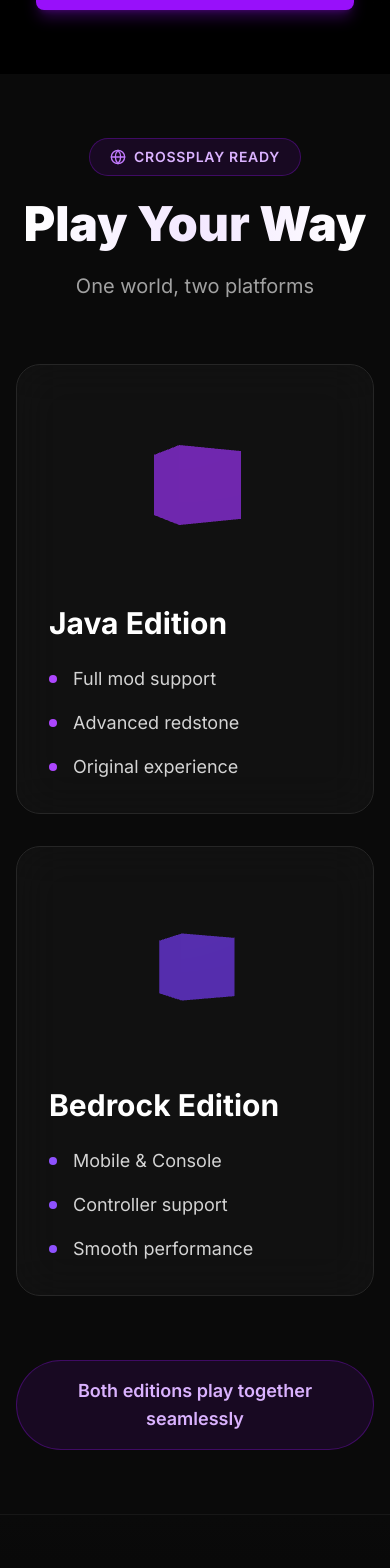
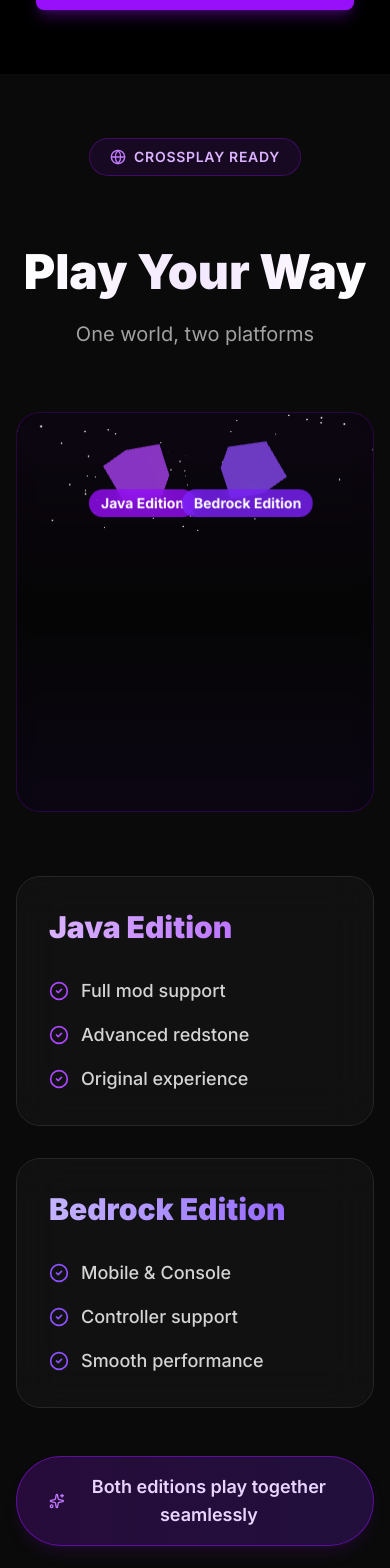
Before and after one commit to RaihanAizvan/unique-smp, a React (Vite) app: page / in a window 390 px wide. Shown: the part 7174-8742 px from the top of the page. Built offline with nearby package versions, Linux system fonts and the light colour scheme.

Commit message:
feat: rebuild CrossPlatform section with immersive 3D stars, animated cubes, glassmorphism cards and stagger animations

```diff
--- a/src/sections/CrossPlatform.tsx
+++ b/src/sections/CrossPlatform.tsx
@@ -1,148 +1,302 @@
+import { useState, useRef, Suspense } from 'react';
 import { motion } from 'framer-motion';
-import { Suspense } from 'react';
-import { Canvas } from '@react-three/fiber';
-import { Globe, Sparkles } from 'lucide-react';
+import { Canvas, useFrame } from '@react-three/fiber';
+import { Stars, Html } from '@react-three/drei';
+import { Globe, Sparkles, CheckCircle2 } from 'lucide-react';
+import type { Mesh, Group } from 'three';
 import { content } from '../constants/content';
 import { Section } from '../components/Section';
-import { PlatformIcon } from '../components/PlatformIcon';
 
 /**
  * Cross Platform Section - Premium Redesign
  *
  * Features:
- * - Glassmorphism comparison panels
+ * - Large hero-style 3D scene with rotating cubes, animated lights, and stars
+ * - Glassmorphism comparison panels below
+ * - Staggered feature animations
  * - Central crossplay badge
- * - Enhanced 3D icon presentation
- * - Animated gradient accents
- * - Mobile-first layout
+ * - Premium gradient accents and glowing borders
+ * - Mobile responsive layout
  */
+
+// 3D Scene Component
+function PlatformScene3D() {
+  const javaCubeRef = useRef<Mesh>(null);
+  const bedrockCubeRef = useRef<Mesh>(null);
+  const lightRef = useRef<Group>(null);
+
+  useFrame(() => {
+    // Rotate Java cube (purple)
+    if (javaCubeRef.current) {
+      javaCubeRef.current.rotation.x += 0.005;
+      javaCubeRef.current.rotation.y += 0.008;
+    }
+
+    // Rotate Bedrock cube (violet)
+    if (bedrockCubeRef.current) {
+      bedrockCubeRef.current.rotation.x -= 0.005;
+      bedrockCubeRef.current.rotation.y -= 0.008;
+    }
+
+    // Animate point light orbiting
+    if (lightRef.current) {
+      const time = Date.now() * 0.001;
+      lightRef.current.position.x = Math.sin(time) * 8;
+      lightRef.current.position.y = Math.cos(time * 0.7) * 6;
+      lightRef.current.position.z = Math.cos(time) * 8;
+    }
+  });
+
+  return (
+    <>
+      {/* Background stars */}
+      <Stars radius={100} depth={50} count={500} factor={4} saturation={0.7} fade speed={0.1} />
+
+      {/* Ambient light for overall scene */}
+      <ambientLight intensity={0.4} />
+
+      {/* Main animated point light */}
+      <pointLight ref={lightRef} intensity={2} distance={20} color="#a855f7" />
+
+      {/* Secondary lights */}
+      <pointLight position={[-8, 5, 8]} intensity={1.5} color="#7c3aed" />
+      <pointLight position={[8, -5, -8]} intensity={1.2} color="#6366f1" />
+
+      {/* Java Edition Cube - Left */}
+      <mesh ref={javaCubeRef} position={[-2.5, 0, 0]}>
+        <boxGeometry args={[1.8, 1.8, 1.8]} />
+        <meshStandardMaterial
+          color="#a855f7"
+          emissive="#a855f7"
+          emissiveIntensity={0.5}
+          roughness={0.3}
+          metalness={0.7}
+        />
+      </mesh>
+
+      {/* Java Label */}
+      <Html position={[-2.5, -1.5, 0]} center>
+        <div className="text-white font-bold text-sm whitespace-nowrap bg-purple-600/80 px-3 py-1 rounded-full backdrop-blur-sm">
+          Java Edition
+        </div>
+      </Html>
+
+      {/* Bedrock Edition Cube - Right */}
+      <mesh ref={bedrockCubeRef} position={[2.5, 0, 0]}>
+        <boxGeometry args={[1.8, 1.8, 1.8]} />
+        <meshStandardMaterial
+          color="#8b5cf6"
+          emissive="#8b5cf6"
+          emissiveIntensity={0.5}
+          roughness={0.3}
+          metalness={0.7}
+        />
+      </mesh>
+
+      {/* Bedrock Label */}
+      <Html position={[2.5, -1.5, 0]} center>
+        <div className="text-white font-bold text-sm whitespace-nowrap bg-violet-600/80 px-3 py-1 rounded-full backdrop-blur-sm">
+          Bedrock Edition
+        </div>
+      </Html>
+    </>
+  );
+}
+
 export function CrossPlatform() {
-  const t = content;
+  const t = content.crossPlatform;
+  const [hoveredFeature, setHoveredFeature] = useState<number | null>(null);
+
+  const featureVariants = {
+    hidden: { opacity: 0, x: -20 },
+    visible: (index: number) => ({
+      opacity: 1,
+      x: 0,
+      transition: {
+        delay: 0.1 + index * 0.08,
+        duration: 0.5,
+      },
+    }),
+  };
 
   return (
     <Section id="platform" background="secondary">
       <div className="max-w-7xl mx-auto">
-        {/* Header */}
+        {/* Header Badge */}
         <motion.div
           initial={{ opacity: 0, y: 30 }}
           whileInView={{ opacity: 1, y: 0 }}
           viewport={{ once: true }}
           transition={{ duration: 0.6 }}
-          className="text-center mb-16"
+          className="text-center mb-12"
         >
           <div className="inline-flex items-center gap-2 px-5 py-2 bg-purple-600/10 border border-purple-600/30 rounded-full mb-6">
             <Globe className="w-4 h-4 text-purple-400" />
-            <span className="text-purple-300 text-sm font-semibold uppercase tracking-wider">Crossplay Ready</span>
+            <span className="text-purple-300 text-sm font-semibold uppercase tracking-wider">
+              Crossplay Ready
+            </span>
           </div>
+        </motion.div>
+
+        {/* Title and Subtitle */}
+        <motion.div
+          initial={{ opacity: 0, y: 20 }}
+          whileInView={{ opacity: 1, y: 0 }}
+          viewport={{ once: true }}
+          transition={{ duration: 0.6, delay: 0.1 }}
+          className="text-center mb-16 lg:mb-20"
+        >
           <h2 className="text-5xl md:text-6xl lg:text-7xl font-black mb-6">
             <span className="bg-gradient-to-r from-white via-purple-100 to-white bg-clip-text text-transparent">
-              {t.crossPlatform.title}
+              {t.title}
             </span>
           </h2>
           <p className="text-xl md:text-2xl text-neutral-400 max-w-3xl mx-auto">
-            {t.crossPlatform.subtitle}
+            {t.subtitle}
           </p>
         </motion.div>
 
-        {/* Platform Comparison */}
-        <div className="relative grid grid-cols-1 lg:grid-cols-2 gap-8 lg:gap-12">
-          {/* Center crossplay badge */}
+        {/* Hero 3D Scene */}
+        <motion.div
+          initial={{ opacity: 0, scale: 0.95 }}
+          whileInView={{ opacity: 1, scale: 1 }}
+          viewport={{ once: true }}
+          transition={{ duration: 0.8, delay: 0.2 }}
+          className="relative mb-16 lg:mb-20"
+        >
+          <div className="absolute inset-0 bg-gradient-to-b from-purple-900/20 via-transparent to-violet-900/20 rounded-3xl pointer-events-none" />
+          <div className="relative min-h-[400px] lg:min-h-[500px] rounded-3xl border border-purple-600/20 overflow-hidden bg-black/50 backdrop-blur-sm">
+            <Suspense fallback={null}>
+              <Canvas camera={{ position: [0, 0, 6], fov: 50 }} dpr={[1, 2]}>
+                <PlatformScene3D />
+              </Canvas>
+            </Suspense>
+          </div>
+        </motion.div>
+
+        {/* Platform Comparison Cards */}
+        <div className="relative grid grid-cols-1 lg:grid-cols-2 gap-8 lg:gap-12 mb-12">
+          {/* Center Connector Badge */}
           <motion.div
-            initial={{ opacity: 0, scale: 0.9 }}
+            initial={{ opacity: 0, scale: 0.8 }}
             whileInView={{ opacity: 1, scale: 1 }}
             viewport={{ once: true }}
-            transition={{ duration: 0.5, delay: 0.2 }}
-            className="hidden lg:flex absolute left-1/2 top-1/2 -translate-x-1/2 -translate-y-1/2 z-10"
+            transition={{ duration: 0.5, delay: 0.3 }}
+            className="hidden lg:flex absolute left-1/2 top-1/2 -translate-x-1/2 -translate-y-1/2 z-20 pointer-events-none"
           >
-            <div className="px-5 py-3 bg-gradient-to-r from-purple-600 to-violet-600 rounded-full shadow-xl shadow-purple-900/30 flex items-center gap-2">
-              <Sparkles className="w-4 h-4 text-white" />
-              <span className="text-white font-semibold">Seamless Crossplay</span>
+            <div className="flex flex-col items-center gap-1">
+              <div className="w-12 h-12 rounded-full bg-gradient-to-br from-purple-600 to-violet-600 flex items-center justify-center shadow-xl shadow-purple-900/50 border border-purple-400/50">
+                <Sparkles className="w-5 h-5 text-white" />
+              </div>
+              <span className="text-purple-300 text-xs font-semibold uppercase tracking-wider">Play</span>
+              <span className="text-purple-300 text-xs font-semibold uppercase tracking-wider">Together</span>
             </div>
           </motion.div>
 
-          {/* Java Edition Panel */}
+          {/* Java Edition Card */}
           <motion.div
-            initial={{ opacity: 0, x: -30 }}
+            initial={{ opacity: 0, x: -40 }}
             whileInView={{ opacity: 1, x: 0 }}
             viewport={{ once: true }}
-            transition={{ duration: 0.6 }}
+            transition={{ duration: 0.6, delay: 0.2 }}
             className="relative group"
           >
-            <div className="absolute -inset-1 bg-gradient-to-br from-purple-600/20 to-transparent blur-2xl opacity-0 group-hover:opacity-100 transition-opacity duration-500" />
-            <div className="relative bg-neutral-900/60 backdrop-blur-xl border border-neutral-800 rounded-3xl p-8 md:p-10 hover:border-purple-600/50 transition-all duration-500">
-              {/* 3D Icon */}
-              <div className="h-44 mb-8">
-                <Canvas camera={{ position: [0, 0, 5], fov: 45 }}>
-                  <Suspense fallback={null}>
-                    <ambientLight intensity={0.6} />
-                    <pointLight position={[5, 5, 5]} intensity={1.2} />
-                    <PlatformIcon type="java" />
-                  </Suspense>
-                </Canvas>
-              </div>
+            {/* Glow effect on hover */}
+            <div className="absolute -inset-1 bg-gradient-to-br from-purple-600/30 to-transparent rounded-3xl blur-2xl opacity-0 group-hover:opacity-100 transition-opacity duration-500" />
 
-              <h3 className="text-3xl md:text-4xl font-bold text-white mb-6">
-                {t.crossPlatform.java.title}
+            {/* Card */}
+            <div className="relative bg-neutral-900/60 backdrop-blur-xl border border-neutral-800 rounded-3xl p-8 md:p-10 group-hover:border-purple-600/50 transition-all duration-500">
+              {/* Platform Name */}
+              <h3 className="text-3xl md:text-4xl font-black mb-8 bg-gradient-to-r from-purple-300 to-purple-500 bg-clip-text text-transparent">
+                {t.java.title}
               </h3>
 
+              {/* Feature List */}
               <ul className="space-y-4">
-                {t.crossPlatform.java.features.map((feature, index) => (
-                  <li key={index} className="flex items-center text-neutral-300">
-                    <span className="w-2 h-2 rounded-full bg-purple-500 mr-4" />
-                    <span className="text-lg">{feature}</span>
-                  </li>
+                {t.java.features.map((feature, index) => (
+                  <motion.li
+                    key={index}
+                    custom={index}
+                    initial="hidden"
+                    whileInView="visible"
+                    viewport={{ once: true }}
+                    variants={featureVariants}
+                    onHoverStart={() => setHoveredFeature(index)}
+                    onHoverEnd={() => setHoveredFeature(null)}
+                    className="flex items-center gap-3 text-neutral-300 cursor-default"
+                  >
+                    <CheckCircle2
+                      className={`w-5 h-5 flex-shrink-0 transition-all duration-300 ${
+                        hoveredFeature === index
+                          ? 'text-purple-400 scale-110'
+                          : 'text-purple-500'
+                      }`}
+                    />
+                    <span className="text-lg font-medium">{feature}</span>
+                  </motion.li>
                 ))}
               </ul>
             </div>
           </motion.div>
 
-          {/* Bedrock Edition Panel */}
+          {/* Bedrock Edition Card */}
           <motion.div
-            initial={{ opacity: 0, x: 30 }}
+            initial={{ opacity: 0, x: 40 }}
             whileInView={{ opacity: 1, x: 0 }}
             viewport={{ once: true }}
-            transition={{ duration: 0.6 }}
+            transition={{ duration: 0.6, delay: 0.2 }}
             className="relative group"
           >
-            <div className="absolute -inset-1 bg-gradient-to-br from-violet-600/20 to-transparent blur-2xl opacity-0 group-hover:opacity-100 transition-opacity duration-500" />
-            <div className="relative bg-neutral-900/60 backdrop-blur-xl border border-neutral-800 rounded-3xl p-8 md:p-10 hover:border-purple-600/50 transition-all duration-500">
-              {/* 3D Icon */}
-              <div className="h-44 mb-8">
-                <Canvas camera={{ position: [0, 0, 5], fov: 45 }}>
-                  <Suspense fallback={null}>
-                    <ambientLight intensity={0.6} />
-                    <pointLight position={[5, 5, 5]} intensity={1.2} />
-                    <PlatformIcon type="bedrock" />
-                  </Suspense>
-                </Canvas>
-              </div>
+            {/* Glow effect on hover */}
+            <div className="absolute -inset-1 bg-gradient-to-br from-violet-600/30 to-transparent rounded-3xl blur-2xl opacity-0 group-hover:opacity-100 transition-opacity duration-500" />
 
-              <h3 className="text-3xl md:text-4xl font-bold text-white mb-6">
-                {t.crossPlatform.bedrock.title}
+            {/* Card */}
+            <div className="relative bg-neutral-900/60 backdrop-blur-xl border border-neutral-800 rounded-3xl p-8 md:p-10 group-hover:border-violet-600/50 transition-all duration-500">
+              {/* Platform Name */}
+              <h3 className="text-3xl md:text-4xl font-black mb-8 bg-gradient-to-r from-violet-300 to-violet-500 bg-clip-text text-transparent">
+                {t.bedrock.title}
               </h3>
 
+              {/* Feature List */}
               <ul className="space-y-4">
-                {t.crossPlatform.bedrock.features.map((feature, index) => (
-                  <li key={index} className="flex items-center text-neutral-300">
-                    <span className="w-2 h-2 rounded-full bg-violet-500 mr-4" />
-                    <span className="text-lg">{feature}</span>
-                  </li>
+                {t.bedrock.features.map((feature, index) => (
+                  <motion.li
+                    key={index}
+                    custom={index}
+                    initial="hidden"
+                    whileInView="visible"
+                    viewport={{ once: true }}
+                    variants={featureVariants}
+                    onHoverStart={() => setHoveredFeature(index + 3)}
+                    onHoverEnd={() => setHoveredFeature(null)}
+                    className="flex items-center gap-3 text-neutral-300 cursor-default"
+                  >
+                    <CheckCircle2
+                      className={`w-5 h-5 flex-shrink-0 transition-all duration-300 ${
+                        hoveredFeature === index + 3
+                          ? 'text-violet-400 scale-110'
+                          : 'text-violet-500'
+                      }`}
+                    />
+                    <span className="text-lg font-medium">{feature}</span>
+                  </motion.li>
                 ))}
               </ul>
             </div>
           </motion.div>
         </div>
 
-        {/* Crossplay Note */}
+        {/* Crossplay Note Badge */}
         <motion.div
-          initial={{ opacity: 0, y: 20 }}
+          initial={{ opacity: 0, y: 30 }}
           whileInView={{ opacity: 1, y: 0 }}
           viewport={{ once: true }}
-          transition={{ delay: 0.3, duration: 0.6 }}
-          className="text-center mt-16"
+          transition={{ duration: 0.6, delay: 0.4 }}
+          className="text-center"
         >
-          <div className="inline-flex items-center gap-3 px-8 py-4 bg-purple-600/10 border border-purple-600/30 rounded-full">
-            <span className="text-purple-300 font-semibold text-lg">{t.crossPlatform.note}</span>
+          <div className="inline-flex items-center gap-3 px-8 py-4 bg-gradient-to-r from-purple-600/20 to-violet-600/20 border border-purple-600/50 rounded-full shadow-lg shadow-purple-900/20 hover:shadow-purple-900/40 transition-shadow duration-300">
+            <Sparkles className="w-5 h-5 text-purple-400" />
+            <span className="text-purple-200 font-semibold text-lg">{t.note}</span>
           </div>
         </motion.div>
       </div>
```
